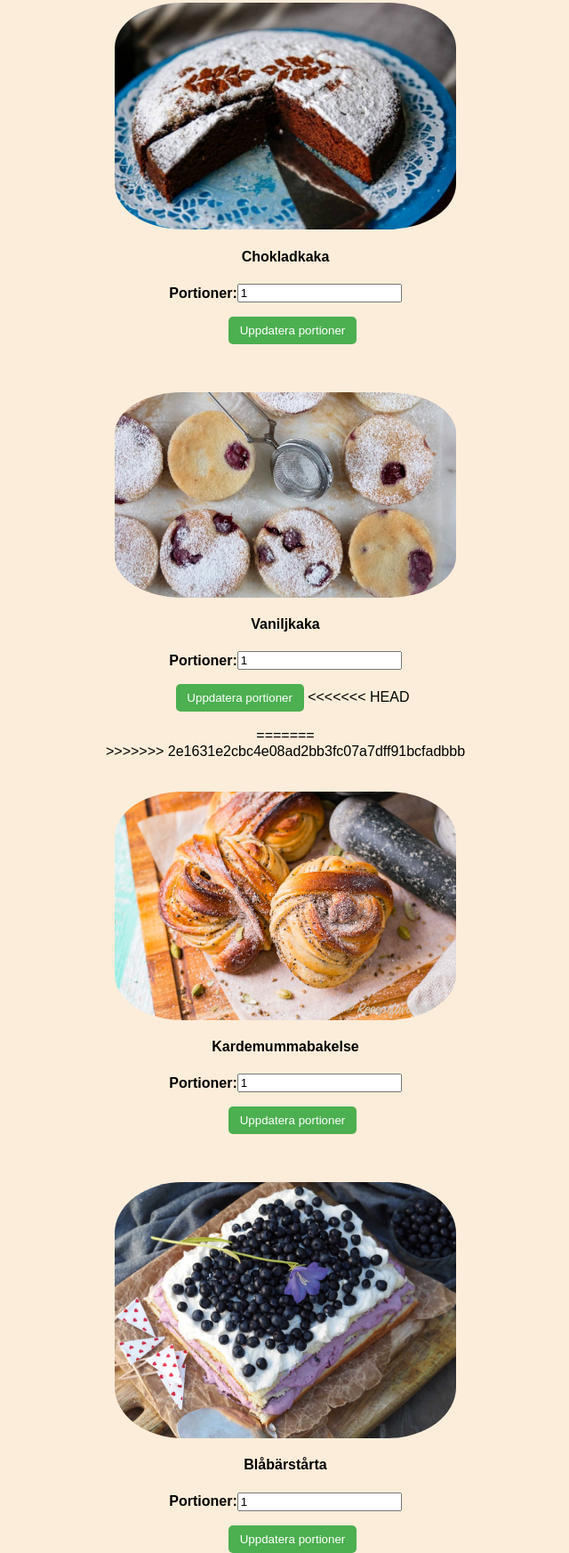
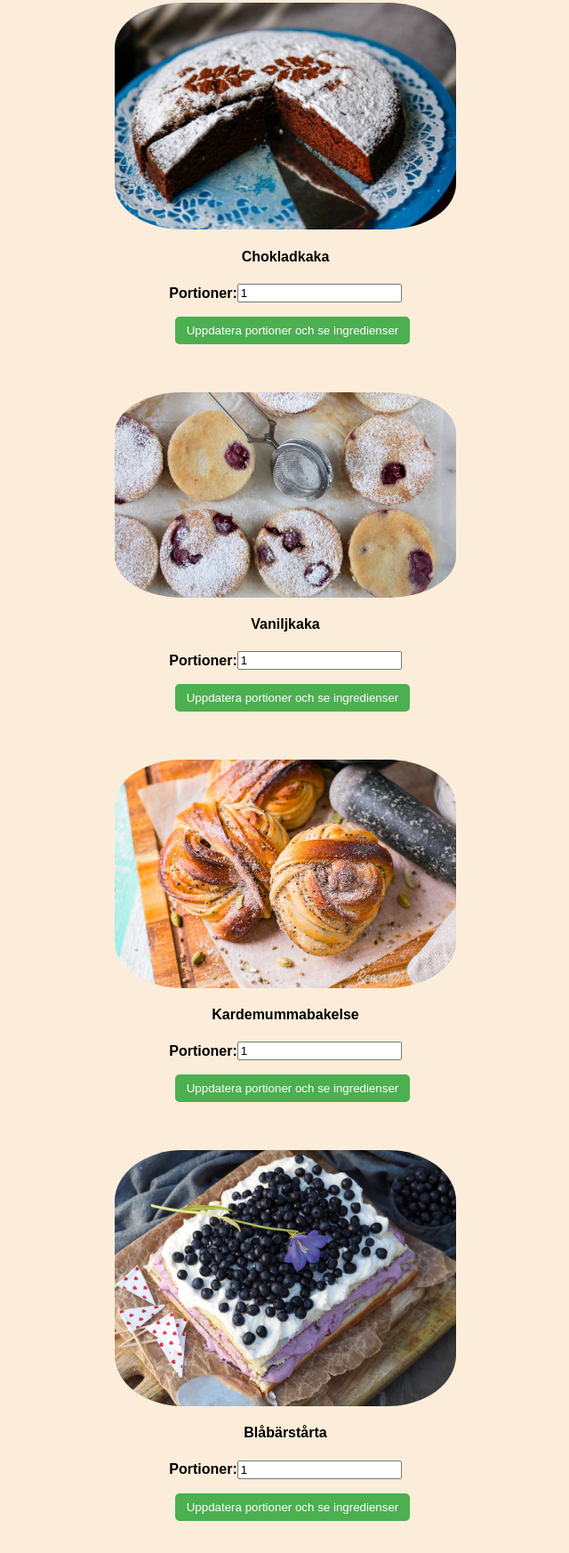
Before and after one commit to Kiwiih/Kak-Bak, a plain HTML site: page index.html in a window 1280 px wide. Shown: the part 166-1912 px from the top of the page at 89% size, without its empty margins (319-959 px from the left). After the commit the page ends 1876 px from the top, so only its background shows below. Drawn offline with Linux system fonts and the light colour scheme.

Commit message:
adjusted text on button

```diff
--- a/index.html
+++ b/index.html
@@ -24,7 +24,7 @@
           <img src="./images/chokladkaka.jpg" id="chokladkaka-jump" alt="chokladkaka" loading="lazy">
         <h4>Chokladkaka</h4>
         <p><strong>Portioner:</strong> <input type="number" id="portion-count-Chokladkaka" value="1" min="1"></p>
-              <button class="update-portions-btn" data-recipe="Chokladkaka">Uppdatera portioner</button>
+              <button class="update-portions-btn" data-recipe="Chokladkaka">Uppdatera portioner och se ingredienser</button>
               <br>
               <br>
               <div id="chokladkaka-ingredients" class="ingredients-list"></div>
@@ -35,14 +35,10 @@
           <img src="./images/vaniljkaka.jpg" id="vaniljkaka-jump" alt="vaniljkaka" loading="lazy">
           <h4>Vaniljkaka</h4>
           <p><strong>Portioner:</strong> <input type="number" id="portion-count-Vaniljkakor" value="1" min="1"></p>
-              <button class="update-portions-btn" data-recipe="Vaniljkakor">Uppdatera portioner</button>
-<<<<<<< HEAD
+              <button class="update-portions-btn" data-recipe="Vaniljkakor">Uppdatera portioner och se ingredienser</button>
               <br>
               <br>
-              <div id="vaniljkaka-ingredients" class="ingredients-list"></div>
-=======
               <div id="vaniljkakor-ingredients" class="ingredients-list"></div>
->>>>>>> 2e1631e2cbc4e08ad2bb3fc07a7dff91bcfadbbb
          </div>
          <br>
          <br>
@@ -50,7 +46,7 @@
           <img src="./images/kardemummabakelse.jpg" id="kardemummabakelse-jump" alt="kardemummabakelse" loading="lazy">
                 <h4>Kardemummabakelse</h4>
                 <p><strong>Portioner:</strong> <input type="number" id="portion-count-Kardemummabakelse" value="1" min="1"></p>
-              <button class="update-portions-btn" data-recipe="Kardemummabakelse">Uppdatera portioner</button>
+              <button class="update-portions-btn" data-recipe="Kardemummabakelse">Uppdatera portioner och se ingredienser</button>
               <br>
               <br>
               <div id="kardemummabakelse-ingredients" class="ingredients-list"></div>
@@ -61,7 +57,7 @@
                 <img src="./images/blabarstårta.jpg" id="blabarstarta-jump" alt="Blåbärstårta" loading="lazy">
                       <h4>Blåbärstårta</h4>
                       <p><strong>Portioner:</strong> <input type="number" id="portion-count-Blåbärstårta" value="1" min="1"></p>
-              <button class="update-portions-btn" data-recipe="Blåbärstårta">Uppdatera portioner</button>
+              <button class="update-portions-btn" data-recipe="Blåbärstårta">Uppdatera portioner och se ingredienser</button>
               <div id="blabarstarta-ingredients" class="ingredients-list"></div>
 
     </div>
```
